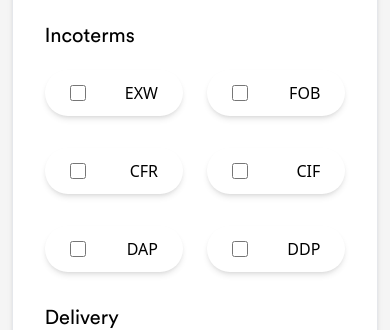
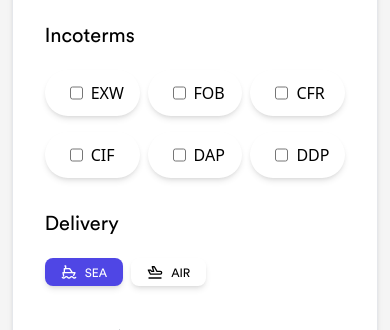
Before and after one commit to R4rohitm/Request-Quote-Frontend, a React (Create React App) app: page /requestquote in a window 390 px wide. Shown: the part 341-671 px from the top of the page. Built offline with nearby package versions, Linux system fonts and the light colour scheme.

Commit message:
Made Responsive Changes

```diff
--- a/src/components/Incoterms.jsx
+++ b/src/components/Incoterms.jsx
@@ -8,7 +8,7 @@ const Incoterms = ({ formData, setFormData }) => {
   const [dap, setDap] = useState(false);
   const [ddp, setDdp] = useState(false);
   return (
-    <div class="grid gap-6 mb-6 grid-cols-2 sm:grid-cols-3 md:grid-cols-4 lg:grid-cols-4">
+    <div class="grid gap-2 mb-6 grid-cols-3 sm:grid-cols-3 sm:w-[75%] md:grid-cols-4 md:w-[80%] lg:grid-cols-6 xl:grid-cols-6 lg:w-[120%] xl:w-full">
       <button
         type="button"
         onClick={() => {
@@ -22,8 +22,8 @@ const Incoterms = ({ formData, setFormData }) => {
         }}
         class={
           exw
-            ? "relative inline-flex items-center justify-between gap-4 mb-2 px-6 py-2.5 text-black hover:shadow-2xl shadow-md border rounded-full md:w-auto  border-[#4F46E5]"
-            : "relative inline-flex items-center justify-between gap-4 mb-2 px-6 py-2.5 text-black hover:shadow-2xl shadow-md border border-transparent rounded-full md:w-auto hover:border-[#4F46E5]"
+            ? "relative inline-flex items-center justify-between gap-2 mb-2 px-6 py-2.5 text-black hover:shadow-2xl shadow-md border rounded-full md:w-auto  border-[#4F46E5]"
+            : "relative inline-flex items-center justify-between gap-2 mb-2 px-6 py-2.5 text-black hover:shadow-2xl shadow-md border border-transparent rounded-full md:w-auto hover:border-[#4F46E5]"
         }
       >
         <input
@@ -50,8 +50,8 @@ const Incoterms = ({ formData, setFormData }) => {
         }}
         class={
           fob
-            ? "relative inline-flex items-center justify-between gap-4 mb-2 px-6 py-2.5 text-black hover:shadow-2xl shadow-md border rounded-full md:w-auto  border-[#4F46E5]"
-            : "relative inline-flex items-center justify-between gap-4 mb-2 px-6 py-2.5 text-black hover:shadow-2xl shadow-md border border-transparent rounded-full md:w-auto hover:border-[#4F46E5]"
+            ? "relative inline-flex items-center justify-between gap-2 mb-2 px-6 py-2.5 text-black hover:shadow-2xl shadow-md border rounded-full md:w-auto  border-[#4F46E5]"
+            : "relative inline-flex items-center justify-between gap-2 mb-2 px-6 py-2.5 text-black hover:shadow-2xl shadow-md border border-transparent rounded-full md:w-auto hover:border-[#4F46E5]"
         }
       >
         <input
@@ -78,8 +78,8 @@ const Incoterms = ({ formData, setFormData }) => {
         }}
         class={
           cfr
-            ? "relative inline-flex items-center justify-between gap-4 mb-2 px-6 py-2.5 text-black hover:shadow-2xl shadow-md border rounded-full md:w-auto  border-[#4F46E5]"
-            : "relative inline-flex items-center justify-between gap-4 mb-2 px-6 py-2.5 text-black hover:shadow-2xl shadow-md border border-transparent rounded-full md:w-auto hover:border-[#4F46E5]"
+            ? "relative inline-flex items-center justify-between gap-2 mb-2 px-6 py-2.5 text-black hover:shadow-2xl shadow-md border rounded-full md:w-auto  border-[#4F46E5]"
+            : "relative inline-flex items-center justify-between gap-2 mb-2 px-6 py-2.5 text-black hover:shadow-2xl shadow-md border border-transparent rounded-full md:w-auto hover:border-[#4F46E5]"
         }
       >
         <input
@@ -106,8 +106,8 @@ const Incoterms = ({ formData, setFormData }) => {
         }}
         class={
           cif
-            ? "relative inline-flex items-center justify-between gap-4 mb-2 px-6 py-2.5 text-black hover:shadow-2xl shadow-md border rounded-full md:w-auto  border-[#4F46E5]"
-            : "relative inline-flex items-center justify-between gap-4 mb-2 px-6 py-2.5 text-black hover:shadow-2xl shadow-md border border-transparent rounded-full md:w-auto hover:border-[#4F46E5]"
+            ? "relative inline-flex items-center justify-between gap-2 mb-2 px-6 py-2.5 text-black hover:shadow-2xl shadow-md border rounded-full md:w-auto  border-[#4F46E5]"
+            : "relative inline-flex items-center justify-between gap-2 mb-2 px-6 py-2.5 text-black hover:shadow-2xl shadow-md border border-transparent rounded-full md:w-auto hover:border-[#4F46E5]"
         }
       >
         <input
@@ -134,8 +134,8 @@ const Incoterms = ({ formData, setFormData }) => {
         }}
         class={
           dap
-            ? "relative inline-flex items-center justify-between gap-4 mb-2 px-6 py-2.5 text-black hover:shadow-2xl shadow-md border rounded-full md:w-auto  border-[#4F46E5]"
-            : "relative inline-flex items-center justify-between gap-4 mb-2 px-6 py-2.5 text-black hover:shadow-2xl shadow-md border border-transparent rounded-full md:w-auto hover:border-[#4F46E5]"
+            ? "relative inline-flex items-center justify-between gap-2 mb-2 px-6 py-2.5 text-black hover:shadow-2xl shadow-md border rounded-full md:w-auto  border-[#4F46E5]"
+            : "relative inline-flex items-center justify-between gap-2 mb-2 px-6 py-2.5 text-black hover:shadow-2xl shadow-md border border-transparent rounded-full md:w-auto hover:border-[#4F46E5]"
         }
       >
         <input
@@ -162,8 +162,8 @@ const Incoterms = ({ formData, setFormData }) => {
         }}
         class={
           ddp
-            ? "relative inline-flex items-center justify-between gap-4 mb-2 px-6 py-2.5 text-black hover:shadow-2xl shadow-md border rounded-full md:w-auto  border-[#4F46E5]"
-            : "relative inline-flex items-center justify-between gap-4 mb-2 px-6 py-2.5 text-black hover:shadow-2xl shadow-md border border-transparent rounded-full md:w-auto hover:border-[#4F46E5]"
+            ? "relative inline-flex items-center justify-between gap-2 mb-2 px-6 py-2.5 text-black hover:shadow-2xl shadow-md border rounded-full md:w-auto  border-[#4F46E5]"
+            : "relative inline-flex items-center justify-between gap-2 mb-2 px-6 py-2.5 text-black hover:shadow-2xl shadow-md border border-transparent rounded-full md:w-auto hover:border-[#4F46E5]"
         }
       >
         <input
```
